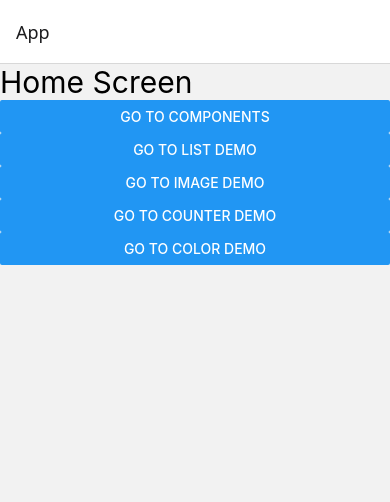
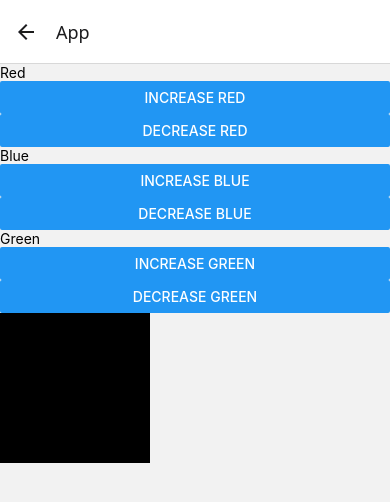
Before and after one commit to pankaj29/react-native, a React Native app: screen /ColorAdjust in a window 390 px wide. Shown: the top 502 px of the page. Built offline with nearby package versions, Linux system fonts and the light colour scheme.

Commit message:
Color Setter

```diff
--- a/App.js
+++ b/App.js
@@ -8,6 +8,7 @@ import ListScreen from './src/screens/ListScreen';
 import ImageScreen from './src/screens/ImageScreen';
 import CounterScreen from './src/screens/CounterScreen';
 import ColorScreen from './src/screens/ColorScreen';
+import ColorAdjust from './src/screens/ColorAdjust';
 
 const Stack = createNativeStackNavigator();
 
@@ -26,6 +27,7 @@ const App = () => {
         <Stack.Screen name="Image" component={ImageScreen} />
         <Stack.Screen name="Counter" component={CounterScreen} />
         <Stack.Screen name="Color" component={ColorScreen} />
+        <Stack.Screen name="ColorAdjust" component={ColorAdjust} />
       </Stack.Navigator>
     </NavigationContainer>
   );
--- /dev/null
+++ b/src/components/ColorCounter.js
@@ -0,0 +1,18 @@
+import React, {useState} from "react";
+import { View, Text, StyleSheet, Button } from "react-native";
+
+const ColorCounter = ({ color, onIncrease, onDecrease }) => {
+
+
+  return (
+    <View>
+      <Text>{color}</Text>
+      <Button title={`Increase ${color}`} onPress={onIncrease} />
+      <Button title={`Decrease ${color}`} onPress={onDecrease} />
+    </View>
+  );
+};
+
+const styles = StyleSheet.create({});
+
+export default ColorCounter;
--- /dev/null
+++ b/src/screens/ColorAdjust.js
@@ -0,0 +1,36 @@
+import React, {useState} from "react";
+import { View, Text, StyleSheet } from "react-native";
+import ColorCounter from "../components/ColorCounter";
+
+const ColorAdjust = () => {
+      const [red, setRed] = useState(0);
+      const [green, setGreen] = useState(0);
+      const [blue, setBlue] = useState(0);
+  return (
+    <View>
+      <ColorCounter
+      onIncrease={() => setRed(Math.min(255, red + 10))}
+      onDecrease={() => setRed(Math.max(0, red - 10))}
+      color="Red" />
+
+      <ColorCounter
+      onIncrease={() => setBlue(Math.min(255, blue + 10))}
+      onDecrease={() => setBlue(Math.max(0, blue - 10))}
+      color="Blue" />
+
+      <ColorCounter
+      onIncrease={() => setGreen(Math.min(255, green + 10))}
+      onDecrease={() => setGreen(Math.max(0, green - 10))}
+      color="Green" />
+
+         <View style={{ height: 150, width: 150, backgroundColor: `rgb(${red}, ${green}, ${blue})` }} />
+
+    </View>
+
+
+  );
+};
+
+const styles = StyleSheet.create({});
+
+export default ColorAdjust;
--- a/src/screens/HomeScreen.js
+++ b/src/screens/HomeScreen.js
@@ -26,6 +26,10 @@ const HomeScreen = ({ navigation }) => {
         onPress={() => navigation.navigate("Color")}
         title="Go to Color Demo"
       />
+            <Button
+        onPress={() => navigation.navigate("ColorAdjust")}
+        title="Go to Color Setter"
+      />
     </View>
   );
 };
```
